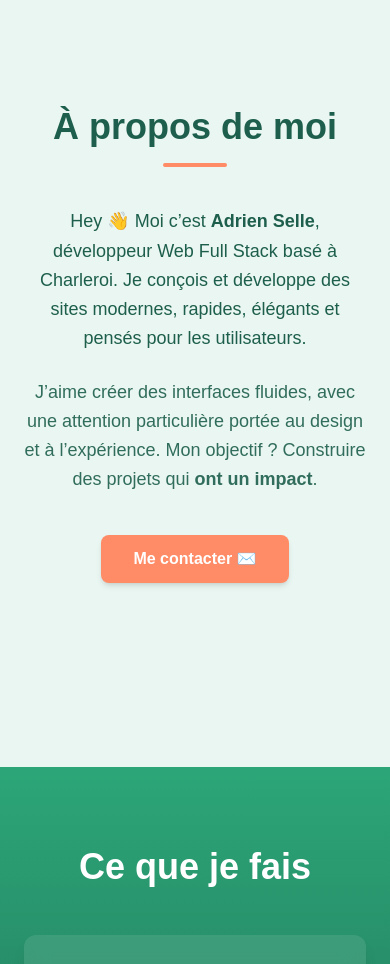
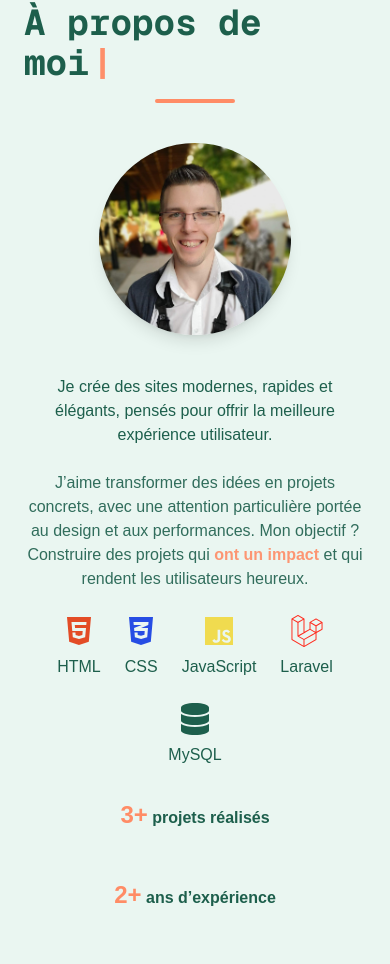
Before and after one commit to BYADRIEN/portfolio_new_2025, a Next.js app: page / in a window 390 px wide. Shown: the part 1025-1989 px from the top of the page. Built offline with nearby package versions, Linux system fonts and the light colour scheme.

Commit message:
06/11/2025

```diff
--- a/components/footer/page.tsx
+++ b/components/footer/page.tsx
@@ -4,15 +4,16 @@ import Link from 'next/link';
 export default function Footer() {
   return (
     <footer className="bg-[#1d5f4c] text-white py-16 shadow-md">
-      <div className="max-w-6xl mx-auto px-6 flex flex-col md:flex-row justify-between items-center gap-6">
+      <div className="max-w-6xl mx-auto px-6 grid grid-cols-1 md:grid-cols-3 items-center gap-6">
+
         {/* Logo / Nom */}
-        <div className="text-3xl font-bold">
-          Adrien Selle
+        <div className="text-3xl font-bold text-center md:text-left">
+          Adrien <span className='text-[#ff8c66]'>Dev</span>
         </div>
 
         {/* Liens de navigation */}
-        <nav>
-          <ul className="flex gap-6 text-white font-medium flex-wrap justify-center md:justify-start">
+        <nav className="text-center">
+          <ul className="flex flex-wrap justify-center gap-6 text-white font-medium">
             <li>
               <Link href="#home" className="hover:text-[#ff8c66] transition">
                 Home
@@ -49,7 +50,15 @@ export default function Footer() {
             rel="noopener noreferrer"
             className="hover:text-[#ff8c66] transition"
           >
-            GitHub
+            {/* Logo GitHub */}
+            <svg
+              xmlns="http://www.w3.org/2000/svg"
+              fill="currentColor"
+              viewBox="0 0 24 24"
+              className="w-6 h-6"
+            >
+              <path d="M12 0C5.37 0 0 5.37 0 12c0 5.3 3.438 9.8 8.205 11.387.6.113.82-.262.82-.582 0-.288-.01-1.05-.016-2.06-3.338.724-4.042-1.61-4.042-1.61-.546-1.387-1.334-1.756-1.334-1.756-1.09-.744.083-.729.083-.729 1.205.084 1.838 1.238 1.838 1.238 1.07 1.835 2.807 1.305 3.492.998.108-.776.418-1.306.762-1.606-2.665-.303-5.467-1.332-5.467-5.933 0-1.31.468-2.382 1.235-3.222-.124-.303-.535-1.523.117-3.176 0 0 1.008-.323 3.3 1.23a11.48 11.48 0 0 1 3-.404c1.02.004 2.047.137 3 .404 2.29-1.554 3.296-1.23 3.296-1.23.653 1.653.242 2.873.118 3.176.77.84 1.233 1.912 1.233 3.222 0 4.61-2.807 5.625-5.479 5.922.43.37.814 1.102.814 2.222 0 1.606-.014 2.898-.014 3.292 0 .322.216.698.825.58C20.565 21.796 24 17.298 24 12c0-6.63-5.373-12-12-12z" />
+            </svg>
           </a>
           <a
             href="https://www.linkedin.com/in/adrien-selle/"
@@ -57,7 +66,15 @@ export default function Footer() {
             rel="noopener noreferrer"
             className="hover:text-[#ff8c66] transition"
           >
-            LinkedIn
+            {/* Logo LinkedIn */}
+            <svg
+              xmlns="http://www.w3.org/2000/svg"
+              fill="currentColor"
+              viewBox="0 0 24 24"
+              className="w-6 h-6"
+            >
+              <path d="M4.98 3.5C4.98 4.88 3.88 6 2.5 6S0 4.88 0 3.5 1.12 1 2.5 1 4.98 2.12 4.98 3.5zM0 24h5V7H0v17zM7.5 7h4.78v2.33h.07c.66-1.24 2.28-2.55 4.7-2.55 5.02 0 5.94 3.3 5.94 7.58V24h-5v-7.95c0-1.9-.03-4.36-2.65-4.36-2.66 0-3.07 2.07-3.07 4.21V24h-5V7z" />
+            </svg>
           </a>
         </div>
       </div>
--- a/components/header/page.tsx
+++ b/components/header/page.tsx
@@ -7,14 +7,14 @@ export default function Navbar() {
       <div className="max-w-6xl mx-auto px-6 flex justify-between items-center">
         {/* Logo / Nom */}
         <div className="text-2xl font-bold text-white">
-          Adrien Selle
+          Adrien <span className="text-[#ff8c66]">Dev</span>
         </div>
 
         {/* Liens de navigation */}
         <nav>
           <ul className="flex gap-6 text-white font-medium">
             <li>
-              <Link href="#home" className="hover:text-[#ff8c66] transition">
+              <Link href="/" className="hover:text-[#ff8c66] transition">
                 Home
               </Link>
             </li>
@@ -34,7 +34,7 @@ export default function Navbar() {
               </Link>
             </li>
             <li>
-              <Link href="#contact" className="hover:text-[#ff8c66] transition">
+              <Link href="/contact" className="hover:text-[#ff8c66] transition">
                 Contact
               </Link>
             </li>
--- a/components/sections/aboutme.tsx
+++ b/components/sections/aboutme.tsx
@@ -1,4 +1,9 @@
 'use client';
+import { JetBrains_Mono } from 'next/font/google';
+import { FaHtml5, FaCss3Alt, FaJs, FaLaravel, FaDatabase } from 'react-icons/fa';
+import { Typewriter } from 'react-simple-typewriter';
+
+const jetBrains = JetBrains_Mono({ subsets: ['latin'], weight: '400', variable: '--font-jetbrains' });
 
 export default function About() {
   return (
@@ -6,27 +11,88 @@ export default function About() {
       id="about"
       className="min-h-screen flex flex-col items-center justify-center px-6 py-20 bg-[#eaf6f1] text-[#1d5f4c]"
     >
-      <h2 className="text-4xl font-bold mb-4">À propos de moi</h2>
-      <span className="w-16 h-1 bg-[#ff8c66] rounded-full mb-10"></span>
+      <h2 className={`text-4xl sm:text-5xl font-bold mb-4 ${jetBrains.variable} font-mono`}>
+        <Typewriter
+          words={['À propos de moi']}
+          loop
+          cursor
+          cursorStyle="|"
+          cursorColor="#ff8c66"
+          typeSpeed={80}
+          deleteSpeed={50}
+          delaySpeed={2000}
+        />
+      </h2>
+      <span className="w-20 h-1 bg-[#ff8c66] rounded-full mb-10"></span>
 
-      <div className="max-w-4xl text-center space-y-6">
-        <p className="text-lg sm:text-xl leading-relaxed">
-          Hey 👋 Moi c’est <strong>Adrien Selle</strong>, développeur Web Full Stack basé à Charleroi.
-          Je conçois et développe des sites modernes, rapides, élégants et pensés pour les utilisateurs.
+      {/* Conteneur photo + texte */}
+      <div className="flex flex-col md:flex-row items-center md:items-start max-w-4xl gap-10 text-center md:text-left">
+
+        {/* Photo */}
+        <div className="w-48 h-48 md:w-60 md:h-60 flex-shrink-0">
+          <img
+            src="/images/adrien.jpg" // ← Mets ici ta vraie photo
+            alt="Adrien Selle"
+            className="rounded-full shadow-lg object-cover w-full h-full"
+          />
+        </div>
+
+        {/* Texte et compétences */}
+        <div className="flex-1 space-y-6">
+          <p>
+            Je crée des sites modernes, rapides et élégants, pensés pour offrir la meilleure expérience utilisateur.
           </p>
 
-        <p className="text-lg sm:text-xl leading-relaxed opacity-90">
-          J’aime créer des interfaces fluides, avec une attention particulière portée au design et à l’expérience.
-          Mon objectif ? Construire des projets qui <strong>ont un impact</strong>.
+          <p className="opacity-90">
+            J’aime transformer des idées en projets concrets, avec une attention particulière portée au design et aux performances.
+            Mon objectif ? Construire des projets qui <strong className="font-semibold text-[#ff8c66]">ont un impact</strong> et qui rendent les utilisateurs heureux.
           </p>
+
+          <div className="flex justify-center md:justify-start gap-6 mt-6 flex-wrap">
+            <div className="flex flex-col items-center">
+              <FaHtml5 className="text-[#e34c26] w-8 h-8 mb-2" />
+              <span>HTML</span>
+            </div>
+            <div className="flex flex-col items-center">
+              <FaCss3Alt className="text-[#264de4] w-8 h-8 mb-2" />
+              <span>CSS</span>
+            </div>
+            <div className="flex flex-col items-center">
+              <FaJs className="text-[#f0db4f] w-8 h-8 mb-2" />
+              <span>JavaScript</span>
+            </div>
+            <div className="flex flex-col items-center">
+              <FaLaravel className="text-[#ff2d20] w-8 h-8 mb-2" />
+              <span>Laravel</span>
+            </div>
+            <div className="flex flex-col items-center">
+              <FaDatabase className="text-[#1d5f4c] w-8 h-8 mb-2" />
+              <span>MySQL</span>
+            </div>
           </div>
 
+          <div className="flex justify-center md:justify-start gap-12 mt-8 text-[#1d5f4c] font-semibold flex-wrap">
+            <div>
+              <span className="text-[#ff8c66] text-2xl font-bold">3+</span> projets réalisés
+            </div>
+            <div>
+              <span className="text-[#ff8c66] text-2xl font-bold">2+</span> ans d’expérience
+            </div>
+            <div>
+              <span className="text-[#ff8c66] text-2xl font-bold">100%</span> satisfaction clients
+            </div>
+          </div>
+        </div>
+      </div>
+
+      <div className="mt-10 flex gap-6 flex-wrap justify-center">
         <a
-        href="#contact"
-        className="mt-10 px-8 py-3 bg-[#ff8c66] text-white font-semibold rounded-lg hover:opacity-90 transition shadow-md hover:shadow-lg"
+          href="/contact"
+          className="px-8 py-3 bg-[#ff8c66] text-white font-semibold rounded-lg hover:opacity-90 transition shadow-md hover:shadow-lg"
         >
           Me contacter ✉️
         </a>
+      </div>
     </section>
   );
 }
--- a/components/sections/project.tsx
+++ b/components/sections/project.tsx
@@ -1,34 +1,63 @@
 'use client';
+import { useState, useEffect } from 'react';
+import { FaGithub } from 'react-icons/fa';
+import { Typewriter } from 'react-simple-typewriter';
+import { JetBrains_Mono } from 'next/font/google';
 
-import { FaGithub } from 'react-icons/fa';
+const jetBrains = JetBrains_Mono({ subsets: ['latin'], weight: '400', variable: '--font-jetbrains' });
 
 export default function Projects() {
+  const [displayText, setDisplayText] = useState('');
+  const phrases = ['Projets en vedette'];
+
+  const [index, setIndex] = useState(0);
+
+  useEffect(() => {
+    const interval = setInterval(() => {
+      setIndex((prev) => (prev + 1) % phrases.length);
+    }, 4000);
+    return () => clearInterval(interval);
+  }, []);
+
   return (
     <section
       id="projects"
       className="min-h-screen flex flex-col items-center justify-center px-6 py-20 bg-[#eaf6f1] text-[#1d5f4c]"
     >
-      <h2 className="text-4xl font-bold mb-12">Mes projets</h2>
+      <h2 className={`text-4xl sm:text-5xl font-bold mb-4 ${jetBrains.variable} font-mono`}>
+        <Typewriter
+          words={phrases}
+          loop
+          cursor
+          cursorStyle="|"
+          cursorColor="#ff8c66"
+          typeSpeed={80}
+          deleteSpeed={50}
+          delaySpeed={2000}
+        />
+      </h2>
+      <span className="w-20 h-1 bg-[#ff8c66] rounded-full mb-10"></span>
 
-      <div className="grid grid-cols-1 sm:grid-cols-1 md:grid-cols-1 gap-8 max-w-4xl w-full">
+      <div className="grid grid-cols-1 sm:grid-cols-1 md:grid-cols-1 gap-10 max-w-4xl w-full">
         {/* Projet TFE */}
-        <div className="bg-white/10 p-6 rounded-xl shadow-lg hover:scale-105 transition-transform flex flex-col md:flex-row items-center md:items-start gap-6">
+        <div className="bg-white/20 p-6 rounded-2xl shadow-lg hover:shadow-2xl transition-transform hover:scale-105 flex flex-col md:flex-row items-center md:items-start gap-6">
 
           {/* Image du projet */}
           <div className="w-full md:w-1/3">
             <img
-              src="/images/laboh-teas.png" // mets ici le chemin vers ton image
+              src="/images/laboh-teas.jpg"
               alt="Laboh des Thés"
-              className="rounded-lg shadow-md object-cover w-full h-48 md:h-full"
+              className="rounded-lg shadow-md object-cover w-full h-48 md:h-full hover:scale-105 transition-transform"
             />
           </div>
 
           {/* Description et lien GitHub */}
           <div className="flex-1 flex flex-col justify-between">
             <div>
-              <h3 className="text-2xl font-semibold mb-3">Laboh des Thés</h3>
-              <p className="mb-4">
-                Site de vente de thés développé dans le cadre de mon TFE avec Laravel et MySQL.
+              <h3 className="text-2xl sm:text-3xl font-semibold mb-3">Laboh des Thés</h3>
+              <p className="mb-4 leading-relaxed">
+                Site de vente pensé pour offrir une expérience fluide et agréable aux amateurs de thé. Développé dans le cadre de mon TFE avec
+                <strong className='text-[#ff8c66]'> Laravel</strong> et <strong className='text-[#ff8c66]'>MySQL</strong>, interface moderne et responsive.
               </p>
             </div>
             <div className="flex items-center justify-start gap-4 mt-4">
@@ -36,7 +65,7 @@ export default function Projects() {
                 href="https://github.com/BYADRIEN/Labo-th-s"
                 target="_blank"
                 rel="noopener noreferrer"
-                className="flex items-center gap-2 text-[#1d5f4c] hover:text-[#2ca678] font-semibold"
+                className="flex items-center gap-2 text-[#1d5f4c] hover:text-[#2ca678] font-semibold transition-colors"
               >
                 <FaGithub className="text-xl" /> Voir le code
               </a>
--- a/components/sections/sliderhero.tsx
+++ b/components/sections/sliderhero.tsx
@@ -1,5 +1,8 @@
 'use client';
 import { Typewriter } from 'react-simple-typewriter';
+import { JetBrains_Mono } from 'next/font/google';
+
+const jetBrains = JetBrains_Mono({ subsets: ['latin'], weight: '400', variable: '--font-jetbrains' });
 
 export default function Hero() {
   return (
@@ -7,7 +10,7 @@ export default function Hero() {
       id="home"
       className="min-h-screen flex flex-col items-center justify-center text-center px-6 bg-gradient-to-b from-[#1d5f4c] via-[#2ca678] to-[#1a3f2c] text-white"
     >
-      <h1 className="text-5xl sm:text-6xl font-bold mb-6">
+      <h1 className={`text-5xl sm:text-6xl font-bold mb-6 ${jetBrains.variable} font-mono`}>
         <Typewriter
           words={[
             'Hello, je suis Adrien 👋',
@@ -17,13 +20,14 @@ export default function Hero() {
           loop
           cursor
           cursorStyle="|"
+          cursorColor="#ff8c66"
           typeSpeed={80}
           deleteSpeed={50}
           delaySpeed={2000}
         />
       </h1>
-      <p className="text-xl sm:text-2xl max-w-xl opacity-90 mb-8">
-        Je transforme vos idées en projets concrets 🚀
+      <p className="text-xl sm:text-2xl max-w-xl opacity-90 mb-8 font-sans">
+        Je transforme vos idées en projets web concrets 🚀
       </p>
       <div className="flex gap-6">
         <a
--- a/components/sections/todo.tsx
+++ b/components/sections/todo.tsx
@@ -1,53 +1,64 @@
 'use client';
+import { Code, Server, Palette, Rocket, Layers } from "lucide-react";
+import { Typewriter } from 'react-simple-typewriter';
+import { JetBrains_Mono } from "next/font/google";
 
-import { Code, Server, Palette, Rocket, Layers } from "lucide-react";
+const jetBrains = JetBrains_Mono({ subsets: ['latin'], weight: '400', variable: '--font-jetbrains' });
 
 export default function Skills() {
   return (
     <section
       id="skills"
-      className="min-h-screen flex flex-col items-center justify-center px-6 py-20
-      bg-gradient-to-b from-[#2ca678] via-[#1d5f4c] to-[#2ca678] text-white"
+      className="min-h-screen flex flex-col items-center justify-center px-6 py-20 bg-gradient-to-b from-[#2ca678] via-[#1d5f4c] to-[#2ca678] text-white"
     >
-      <h2 className="text-4xl font-bold mb-12">Ce que je fais</h2>
+      <h2 className={`text-4xl sm:text-5xl font-bold mb-12 ${jetBrains.variable} font-mono`}>
+        <Typewriter
+          words={['Compétences clés']}
+          loop
+          cursor
+          cursorStyle="|"
+          cursorColor="#ff8c66"
+          typeSpeed={80}
+          deleteSpeed={50}
+          delaySpeed={2000}
+        />
+      </h2>
 
       <div className="grid grid-cols-1 sm:grid-cols-2 md:grid-cols-3 gap-8 max-w-6xl w-full">
-
         {/* Front-end */}
-        <div className="bg-white/10 backdrop-blur-md p-6 rounded-xl shadow-lg hover:bg-white/20 hover:scale-105 transition">
-          <Code className="text-[#ff8c66] w-10 h-10 mb-4" />
-          <h3 className="text-xl font-semibold mb-2">Développement Front-end</h3>
-          <p>HTML, CSS, TailwindCSS, Bootstrap, JavaScript, Vue.js, Angular.</p>
+        <div className="bg-white/10 backdrop-blur-md p-6 rounded-2xl shadow-lg hover:bg-white/20 hover:scale-105 transition-transform">
+          <Code className="text-[#ff8c66] w-12 h-12 mb-4" />
+          <h3 className="text-xl sm:text-2xl font-semibold mb-2">Développement Front-end</h3>
+          <p className="leading-relaxed">HTML, CSS, TailwindCSS, Bootstrap, JavaScript, Vue.js, Angular.</p>
         </div>
 
         {/* Back-end */}
-        <div className="bg-white/10 backdrop-blur-md p-6 rounded-xl shadow-lg hover:bg-white/20 hover:scale-105 transition">
-          <Server className="text-[#ff8c66] w-10 h-10 mb-4" />
-          <h3 className="text-xl font-semibold mb-2">Développement Back-end</h3>
-          <p>PHP, Laravel, Symfony (bases), MySQL, PDO, Java (bases).</p>
+        <div className="bg-white/10 backdrop-blur-md p-6 rounded-2xl shadow-lg hover:bg-white/20 hover:scale-105 transition-transform">
+          <Server className="text-[#ff8c66] w-12 h-12 mb-4" />
+          <h3 className="text-xl sm:text-2xl font-semibold mb-2">Développement Back-end</h3>
+          <p className="leading-relaxed">PHP, Laravel, Symfony (bases), MySQL, PDO, Java (bases).</p>
         </div>
 
         {/* CMS */}
-        <div className="bg-white/10 backdrop-blur-md p-6 rounded-xl shadow-lg hover:bg-white/20 hover:scale-105 transition">
-          <Palette className="text-[#ff8c66] w-10 h-10 mb-4" />
-          <h3 className="text-xl font-semibold mb-2">CMS & Sites vitrines</h3>
-          <p>WordPress, CMS personnalisés, création de sites modernes.</p>
+        <div className="bg-white/10 backdrop-blur-md p-6 rounded-2xl shadow-lg hover:bg-white/20 hover:scale-105 transition-transform">
+          <Palette className="text-[#ff8c66] w-12 h-12 mb-4" />
+          <h3 className="text-xl sm:text-2xl font-semibold mb-2">CMS & Sites vitrines</h3>
+          <p className="leading-relaxed">WordPress, CMS personnalisés, création de sites modernes.</p>
         </div>
 
         {/* Déploiement */}
-        <div className="bg-white/10 backdrop-blur-md p-6 rounded-xl shadow-lg hover:bg-white/20 hover:scale-105 transition">
-          <Rocket className="text-[#ff8c66] w-10 h-10 mb-4" />
-          <h3 className="text-xl font-semibold mb-2">Déploiement & Performance</h3>
-          <p>Git, GitHub, Vercel & optimisation des performances.</p>
+        <div className="bg-white/10 backdrop-blur-md p-6 rounded-2xl shadow-lg hover:bg-white/20 hover:scale-105 transition-transform">
+          <Rocket className="text-[#ff8c66] w-12 h-12 mb-4" />
+          <h3 className="text-xl sm:text-2xl font-semibold mb-2">Déploiement & Performance</h3>
+          <p className="leading-relaxed">Git, GitHub, Vercel & optimisation des performances.</p>
         </div>
 
         {/* Organisation */}
-        <div className="bg-white/10 backdrop-blur-md p-6 rounded-xl shadow-lg hover:bg-white/20 hover:scale-105 transition">
-          <Layers className="text-[#ff8c66] w-10 h-10 mb-4" />
-          <h3 className="text-xl font-semibold mb-2">Organisation & Collaboration</h3>
-          <p>Trello, Jira, Slack, Postman.</p>
+        <div className="bg-white/10 backdrop-blur-md p-6 rounded-2xl shadow-lg hover:bg-white/20 hover:scale-105 transition-transform">
+          <Layers className="text-[#ff8c66] w-12 h-12 mb-4" />
+          <h3 className="text-xl sm:text-2xl font-semibold mb-2">Organisation & Collaboration</h3>
+          <p className="leading-relaxed">Trello, Jira, Slack, Postman.</p>
         </div>
-
       </div>
     </section>
   );
```
Also changed, not shown: app/contact/page.tsx (added, +43 -0 lines), public/images/adrien.jpg (added), public/images/laboh-teas.jpg (added). Lines whose indentation alone changed are shown as unchanged.
